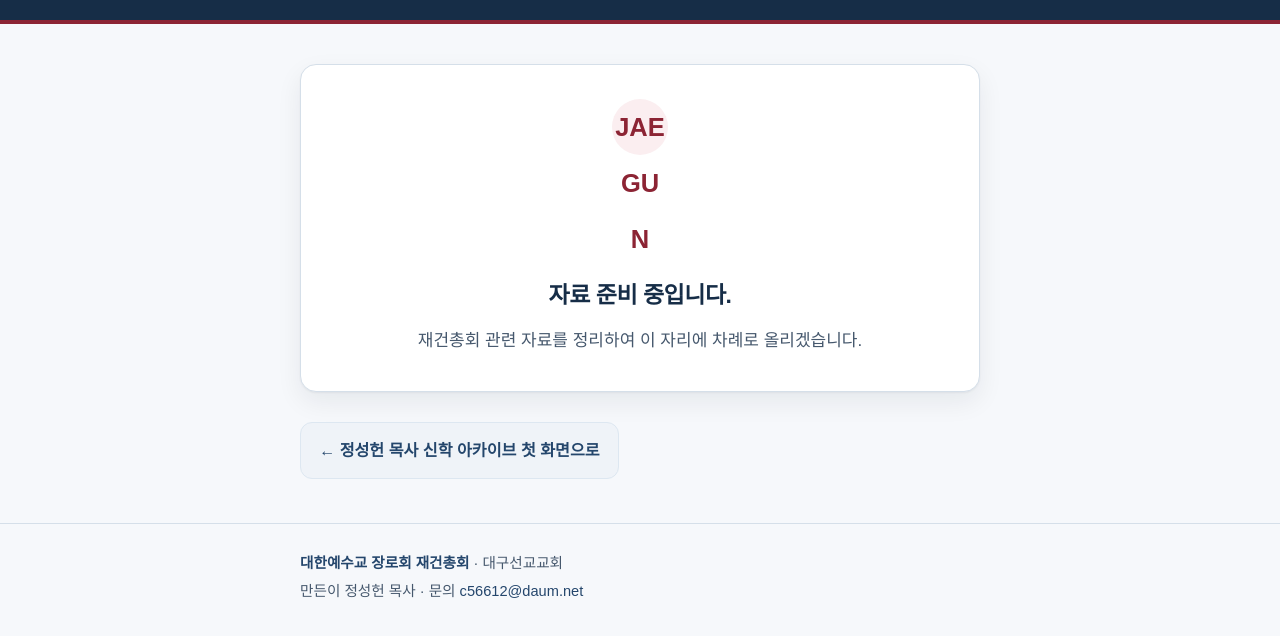
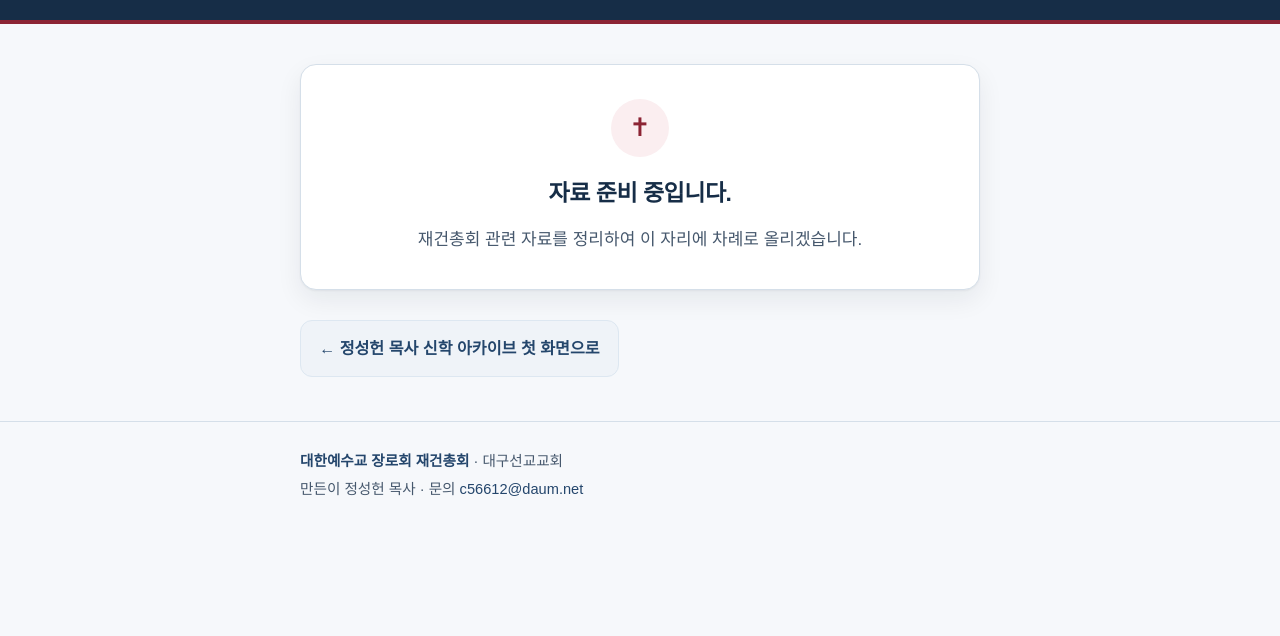
Before and after one commit to Jung-sunghun/Christianity, a plain HTML site: page JAEGUN/index.html in a window 1280 px wide. Shown: the part 148-784 px from the top of the page. Drawn offline with Linux system fonts and the light colour scheme.

Commit message:
JAEGUN 안내 페이지: 배지 표시 수정

```diff
--- a/JAEGUN/index.html
+++ b/JAEGUN/index.html
@@ -25,8 +25,8 @@ header h1{margin-top:12px;font-size:1.9em;line-height:1.35;letter-spacing:-.03em
 main{padding:40px 0 8px}
 .box{background:var(--paper);border:1px solid var(--line);border-radius:16px;padding:34px 26px;
   text-align:center;box-shadow:0 1px 2px rgba(15,23,42,.05),0 10px 26px rgba(15,23,42,.07)}
-.box .mark{display:inline-block;width:56px;height:56px;line-height:56px;border-radius:50%;
-  background:#fbeef0;color:var(--accent);font-size:1.5em;font-weight:800}
+.box .mark{display:inline-flex;align-items:center;justify-content:center;width:58px;height:58px;
+  border-radius:50%;background:#fbeef0;color:var(--accent);font-size:1.5em;line-height:1;white-space:nowrap}
 .box h2{margin:16px 0 0;font-size:1.35em;color:var(--navy);letter-spacing:-.02em}
 .box p{margin-top:10px;color:var(--muted);font-size:1em}
 .back{display:inline-flex;align-items:center;gap:6px;margin-top:30px;padding:13px 18px;
@@ -55,7 +55,7 @@ footer b{color:var(--navy3)}
 <main>
   <div class="wrap">
     <div class="box">
-      <span class="mark">JAEGUN</span>
+      <span class="mark" aria-hidden="true">&#10013;</span>
       <h2>자료 준비 중입니다.</h2>
       <p>재건총회 관련 자료를 정리하여 이 자리에 차례로 올리겠습니다.</p>
     </div>
```
